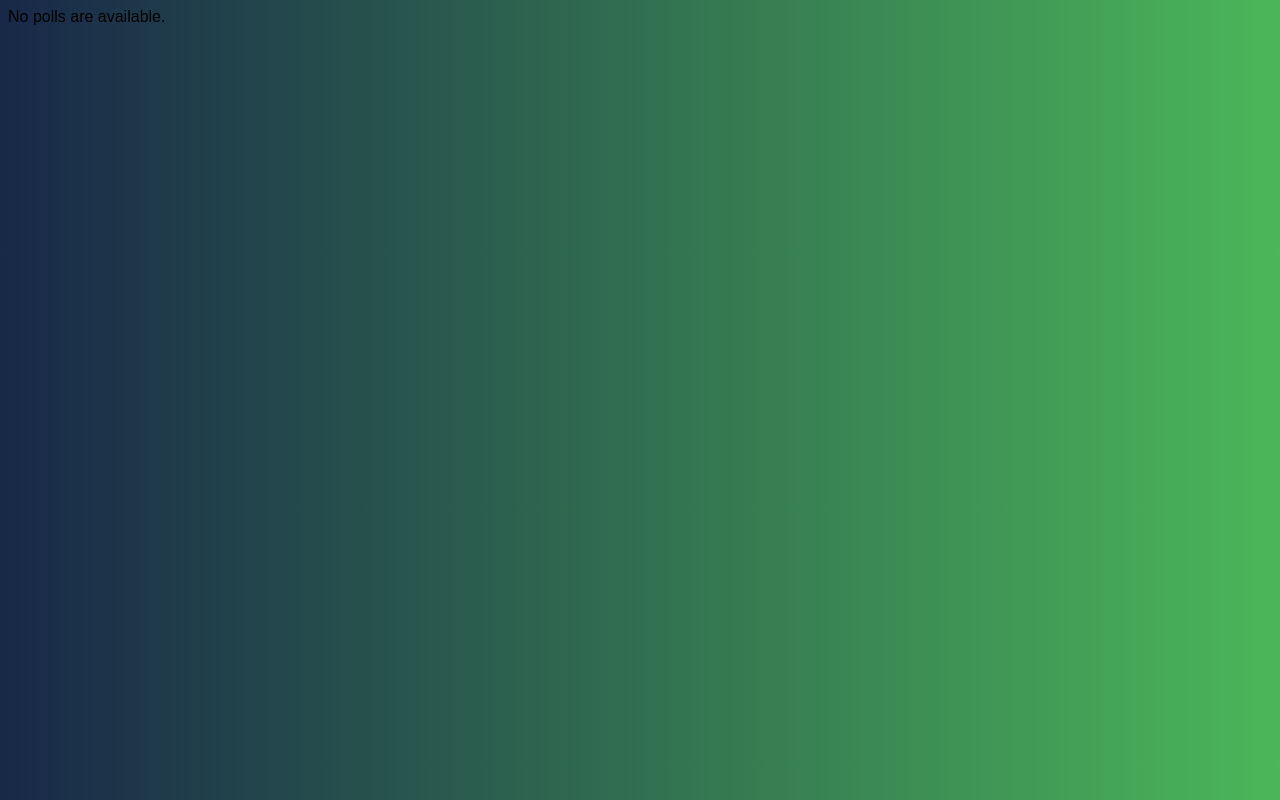
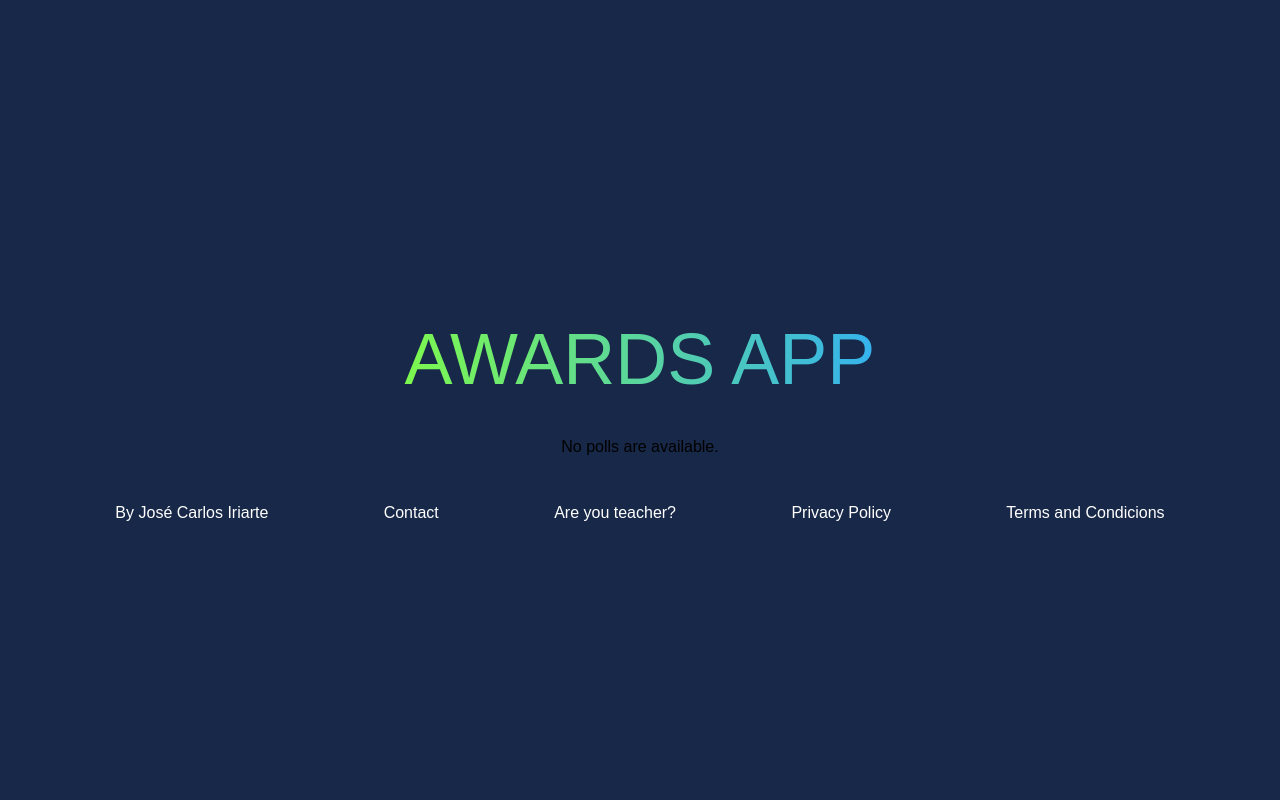
Before and after one commit to iriartico/awards-app, a Django app: page /polls/ in a window 1280 px wide. Run offline with Django 4.2, Linux system fonts and the light colour scheme; data that the repository does not hold is empty.

Commit message:
Adding styles in home page

```diff
--- /dev/null
+++ b/awardsapp/polls/static/polls/reset.css
@@ -0,0 +1,48 @@
+/* http://meyerweb.com/eric/tools/css/reset/
+   v2.0 | 20110126
+   License: none (public domain)
+*/
+
+html, body, div, span, applet, object, iframe,
+h1, h2, h3, h4, h5, h6, p, blockquote, pre,
+a, abbr, acronym, address, big, cite, code,
+del, dfn, em, img, ins, kbd, q, s, samp,
+small, strike, strong, sub, sup, tt, var,
+b, u, i, center,
+dl, dt, dd, ol, ul, li,
+fieldset, form, label, legend,
+table, caption, tbody, tfoot, thead, tr, th, td,
+article, aside, canvas, details, embed,
+figure, figcaption, footer, header, hgroup,
+menu, nav, output, ruby, section, summary,
+time, mark, audio, video {
+	margin: 0;
+	padding: 0;
+	border: 0;
+	font-size: 100%;
+	font: inherit;
+	vertical-align: baseline;
+}
+/* HTML5 display-role reset for older browsers */
+article, aside, details, figcaption, figure,
+footer, header, hgroup, menu, nav, section {
+	display: block;
+}
+body {
+	line-height: 1;
+}
+ol, ul {
+	list-style: none;
+}
+blockquote, q {
+	quotes: none;
+}
+blockquote:before, blockquote:after,
+q:before, q:after {
+	content: '';
+	content: none;
+}
+table {
+	border-collapse: collapse;
+	border-spacing: 0;
+}
--- a/awardsapp/polls/static/polls/style.css
+++ b/awardsapp/polls/static/polls/style.css
@@ -1,12 +1,16 @@
 body {
-  background: #4b6cb7;
-  /* fallback for old browsers */
-  background: -webkit-linear-gradient(to right, #182848, #4bb759);
-  /* Chrome 10-25, Safari 5.1-6 */
-  background: linear-gradient(to right, #182848, #4bb759);
-  /* W3C, IE 10+/ Edge, Firefox 16+, Chrome 26+, Opera 12+, Safari 7+ */
+  display: flex;
+  align-items: center;
+  justify-content: center;
+  background: #182848;
+  flex-direction: column;
+
+  height: 100vh;
+  /* background: -webkit-linear-gradient(to right, #182848, #4bb759);
+  background: linear-gradient(to right, #182848, #4bb759); */
   font-family: Arial, Helvetica, sans-serif;
 }
+
 
 .color-change-2x:hover {
   -webkit-animation: color-change-2x 2s linear infinite alternate both;
@@ -15,25 +19,28 @@ body {
 
 @-webkit-keyframes color-change-2x {
   0% {
-    background: #19ea8c
+    background: #199a60
   }
 
   100% {
-    background: #b22cff
+    background: #9c28de
   }
 }
 
 @keyframes color-change-2x {
   0% {
-    background: #19ea9a
+    background: #199a60
   }
 
   100% {
-    background: #b22cff
+    background: #9c28de
   }
 }
 
 li {
+  display: flex;
+  align-items: center;
+  justify-content: center;
   -webkit-backdrop-filter: blur(8.5px);
   backdrop-filter: blur(8.5px);
   background: rgba(255, 255, 255, 0.2);
@@ -41,9 +48,15 @@ li {
   border: 1px solid rgba(255, 255, 255, 0.18);
   box-shadow: 0 8px 32px 0 rgba(31, 38, 135, 0.37);
   list-style: none;
-  margin: 30px 0;
-  padding: 5px;
-  width: fit-content;
+
+  /* margin: 30px 0; */
+  align-items: center;
+  width: 500px;
+
+  padding: 50px;
+  margin-bottom: 20px;
+
+  /* font-size: 10px; */
 }
 
 li:hover {
@@ -51,7 +64,49 @@ li:hover {
 }
 
 li a {
+  display: flex;
+  align-items: center;
+  justify-content: center;
   color: #ffffff;
   font-size: 2em;
   text-decoration: none;
+
 }
+
+header {
+  display: flex;
+  align-items: center;
+  justify-content: center;
+
+  padding: 50px;
+  padding-top: 100px;
+
+  height: 60px;
+  font-size: 72px;
+  color: #438257;
+}
+
+header, li a {
+  background: linear-gradient(
+    to right,
+    hsl(98 100% 62%),
+    hsl(204 100% 59%)
+  );
+  -webkit-background-clip: text;
+  -webkit-text-fill-color: transparent;
+  text-align: center;
+}
+
+footer {
+  display: flex;
+  align-items: center;
+  justify-content: space-evenly;
+
+  width: 100vw;
+  padding: 50px 0;
+}
+
+footer a {
+  color: white;
+  text-decoration: none;
+}
--- a/awardsapp/polls/templates/polls/index.html
+++ b/awardsapp/polls/templates/polls/index.html
@@ -1,13 +1,40 @@
 {% load static %}
-<link rel="stylesheet" href="{% static 'polls/style.css' %}">
 
+<!DOCTYPE html>
+<html lang="en">
+  <head>
+    <meta charset="UTF-8" />
+    <meta http-equiv="X-UA-Compatible" content="IE=edge" />
+    <meta name="viewport" content="width=device-width, initial-scale=1.0" />
+    <link rel="stylesheet" href="{% static 'polls/reset.css' %}" />
+    <link rel="stylesheet" href="{% static 'polls/style.css' %}" />
+    <title>Awards App</title>
+  </head>
+  <body>
+    <header>
+      <h1>AWARDS APP</h1>
+    </header>
+    <main>
       {% if latest_question_list %}
       <ul>
         {% for question in latest_question_list %}
-      {% comment %} <li><a href="/polls/{{ question.id }}"> {{question.question_text}} </a></li> {% endcomment %}
-      <li class="color-change-2x"><a href="{% url 'polls:detail' question.id %}"> {{question.question_text}} </a></li>
+        <li class="color-change-2x">
+          <a href="{% url 'polls:detail' question.id %}">
+            {{question.question_text}}
+          </a>
+        </li>
         {% endfor %}
       </ul>
       {% else %}
-  <p> No polls are available. </p>
+      <p>No polls are available.</p>
       {% endif %}
+    </main>
+    <footer>
+      <a href="https://github.com/iriartico">By José Carlos Iriarte</a>
+      <a href="#">Contact</a>
+      <a href="#">Are you teacher?</a>
+      <a href="#">Privacy Policy</a>
+      <a href="#">Terms and Condicions</a>
+    </footer>
+  </body>
+</html>
```
Lines whose indentation alone changed are shown as unchanged.
